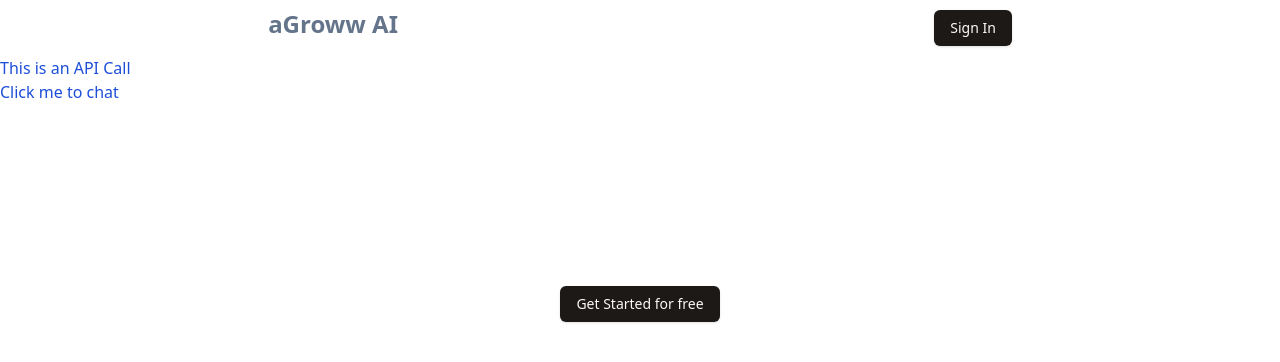
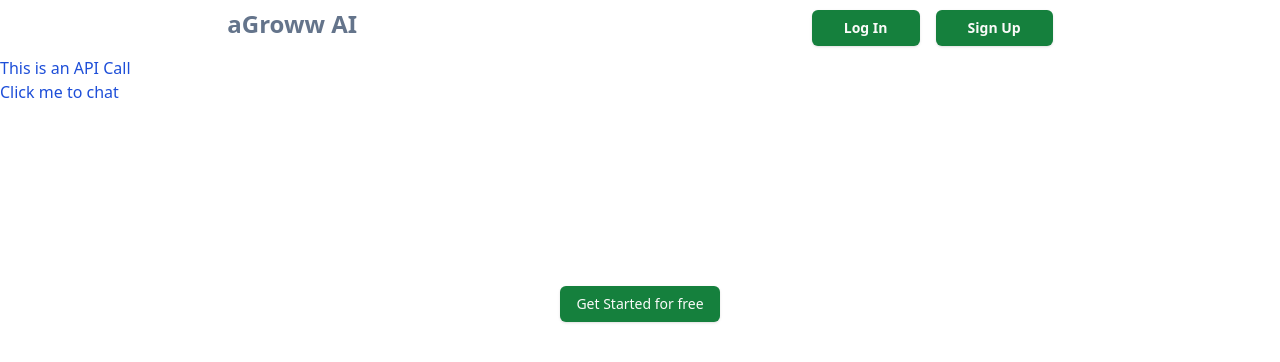
Before and after one commit to sDaCoder/agriculture-GDG-oncampus-2025, a Next.js app: page / in a window 1280 px wide. Shown: the top 362 px of the page. Built offline with nearby package versions, Linux system fonts and the light colour scheme; no server answers.

Commit message:
Created custom signin and signup urls

```diff
--- a/src/app/chat/page.js
+++ b/src/app/chat/page.js
@@ -99,7 +99,7 @@ const page = () => {
   return (
     <>
       <div className="mx-auto p-4">
-        <Header />
+        {/* <Header /> */}
         <ChatArea chat={chat} messagesEndRef={messagesEndRef} />
 
         <div className="absolute bottom-0 left-0 right-0 p-4">
--- a/src/app/layout.js
+++ b/src/app/layout.js
@@ -1,7 +1,7 @@
 import { Geist, Geist_Mono } from "next/font/google";
 import "./globals.css";
 import { ClerkProvider } from "@clerk/nextjs";
-import { currentUser } from '@clerk/nextjs/server'
+import Header from "@/components/Header/Header";
 
 const geistSans = Geist({
   variable: "--font-geist-sans",
@@ -26,6 +26,7 @@ export default async function RootLayout({ children }) {
         <body
           className={`${geistSans.variable} ${geistMono.variable} antialiased`}
           >
+          <Header />
           {children}
         </body>
       </html>
--- a/src/app/page.js
+++ b/src/app/page.js
@@ -1,26 +1,18 @@
 "use client"
 import { getUser } from "@/actions/userActions";
-import Header from "@/components/Header/Header";
 import { Button } from "@/components/ui/button";
 import { SignedOut } from "@clerk/nextjs";
 import { SignedIn } from "@clerk/nextjs";
 import Link from "next/link";
+import { useRouter } from "next/navigation";
 import React from "react";
 import { useEffect, useState } from "react";
 
 export default function Home() {
 
-  const [message, setMessage] = useState("");
-  useEffect(() => {
-    const fetchData = async () => {
-      const response = await fetch('/api/py/chat');
-      const data = await response.json();
-      setMessage(data.message);
-    }
-    fetchData();
-  },[])
+  const [user, setUser] = useState(null)
+  const router = useRouter()
 
-  const [user, setUser] = useState(null)
   if(user !== null) {
     console.log(user, user?.firstName);
   }
@@ -34,16 +26,9 @@ export default function Home() {
 
   return (
     <>
-      <Header />
       <div className="text-blue-700">
         <h1>This is an API Call</h1>
-        <SignedIn>
-          <Link href="/chat">Click me to chat</Link>
-        </SignedIn>
-        <SignedOut>
-          <a href={user ? "/chat" : "/sign-in"}>Click me to chat</a>
-        </SignedOut>
-        {/* <h2 className="font-bold">Message from Python: {message}</h2> */}
+        <Link href="/chat">Click me to chat</Link>
       </div>
 
 
@@ -54,7 +39,7 @@ export default function Home() {
         </SignedIn>
 
         <SignedOut>
-            <Button onClick={() => window.location.href = "/sign-in"}>Get Started for free</Button>
+            <Button onClick={() => router.push("/sign-in")} className='bg-green-700 hover:bg-green-900'>Get Started for free</Button>
         </SignedOut>
       </div>
 
--- a/src/app/sign-in/[[...sign-in]]/page.js
+++ b/src/app/sign-in/[[...sign-in]]/page.js
@@ -2,8 +2,8 @@ import { SignIn } from '@clerk/nextjs'
 
 export default function Page() {
   return (
-    <div className='flex h-screen items-center justify-center'>
-      <SignIn appearance={{ variables: { colorPrimary: '#15803d' }}} />
+    <div className='flex h-[80vh] items-center justify-center'>
+      <SignIn />
     </div>
   )
 }
--- a/src/app/sign-up/[[...sign-up]]/page.js
+++ b/src/app/sign-up/[[...sign-up]]/page.js
@@ -1,5 +1,9 @@
 import { SignUp } from '@clerk/nextjs'
 
 export default function Page() {
-  return <SignUp appearance={{ baseTheme: 'dark' }} />
+  return (
+    <div className='flex h-screen items-center justify-center'>
+      <SignUp />
+    </div>
+  )
 }
--- a/src/components/Header/Header.js
+++ b/src/components/Header/Header.js
@@ -1,9 +1,12 @@
+"use client"
 import React from 'react'
 import { SignedIn, SignedOut, UserButton } from '@clerk/nextjs'
 import { Button } from '../ui/button'
 import Link from 'next/link'
+import { useRouter } from 'next/navigation'
 
 const Header = () => {
+    const router = useRouter()
     return (
         <>
             <div className="flex items-center justify-around mt-2">
@@ -16,7 +19,13 @@ const Header = () => {
                     </SignedIn>
                     <SignedOut>
                         <div className="flex items-center gap-x-4">
-                            <Button onClick={() => window.location.href = "/sign-in"}>Sign In</Button>
+                            {/* <Button><Link href={"/sign-in"}>Sign In</Link></Button> */}
+                            <Button onClick={() => router.push("/sign-in")} className="bg-green-700 hover:bg-green-900 py-2 px-8 font-semibold">
+                                Log In
+                            </Button>
+                            <Button onClick={() => router.push("/sign-up")} className="bg-green-700 hover:bg-green-900 py-2 px-8 font-semibold">
+                                Sign Up
+                            </Button>
                         </div>
                     </SignedOut>
                 </div>
--- a/src/middleware.ts
+++ b/src/middleware.ts
@@ -1,7 +1,7 @@
 import { clerkMiddleware, createRouteMatcher } from "@clerk/nextjs/server";
 
 const isPublicRoute = createRouteMatcher([
-    '/'
+    '/', '/sign-in(.*)', '/sign-up(.*)'
 ])
 
 export default clerkMiddleware(async (auth, req) => {
```
